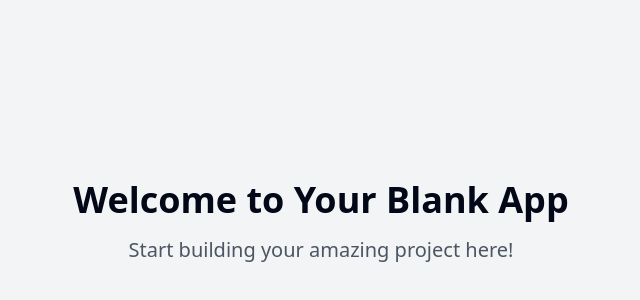
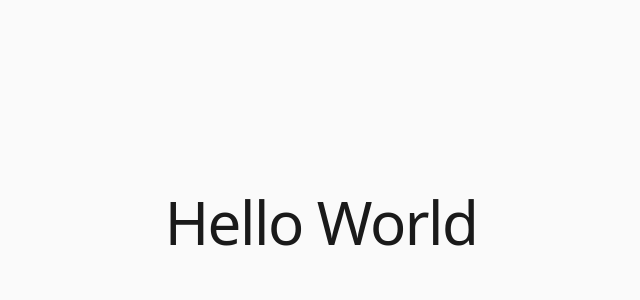
Before and after one commit to test-acc-12349/hello-verse-starter, a React (Vite) app: page / in a window 1280 px wide. Shown: the part 178-478 px from the top of the page, without its empty margins (319-959 px from the left). Built offline with nearby package versions, Linux system fonts and the light colour scheme.

Commit message:
Create static GitHub Pages site
This commit creates a basic static website for hosting on GitHub Pages.  The website consists of a single `index.html` file containing the text "hello world".

```diff
--- a/package.json
+++ b/package.json
@@ -45,6 +45,7 @@
     "cmdk": "^1.0.0",
     "date-fns": "^3.6.0",
     "embla-carousel-react": "^8.3.0",
+    "framer-motion": "^12.4.3",
     "input-otp": "^1.2.4",
     "lucide-react": "^0.462.0",
     "next-themes": "^0.3.0",
--- a/src/pages/Index.tsx
+++ b/src/pages/Index.tsx
@@ -1,13 +1,18 @@
-// Update this page (the content is just a fallback if you fail to update the page)
+
+import { motion } from "framer-motion";
 
 const Index = () => {
   return (
-    <div className="min-h-screen flex items-center justify-center bg-gray-100">
-      <div className="text-center">
-        <h1 className="text-4xl font-bold mb-4">Welcome to Your Blank App</h1>
-        <p className="text-xl text-gray-600">Start building your amazing project here!</p>
-      </div>
-    </div>
+    <motion.div
+      initial={{ opacity: 0 }}
+      animate={{ opacity: 1 }}
+      transition={{ duration: 1.5 }}
+      className="min-h-screen flex items-center justify-center bg-[#fafafa] dark:bg-[#0a0a0a]"
+    >
+      <h1 className="text-4xl sm:text-5xl md:text-6xl font-light tracking-tight text-[#1a1a1a] dark:text-[#f5f5f5]">
+        Hello World
+      </h1>
+    </motion.div>
   );
 };
 
```
Also changed, not shown: 1 other file (tests, documents, lock files or other folders).
